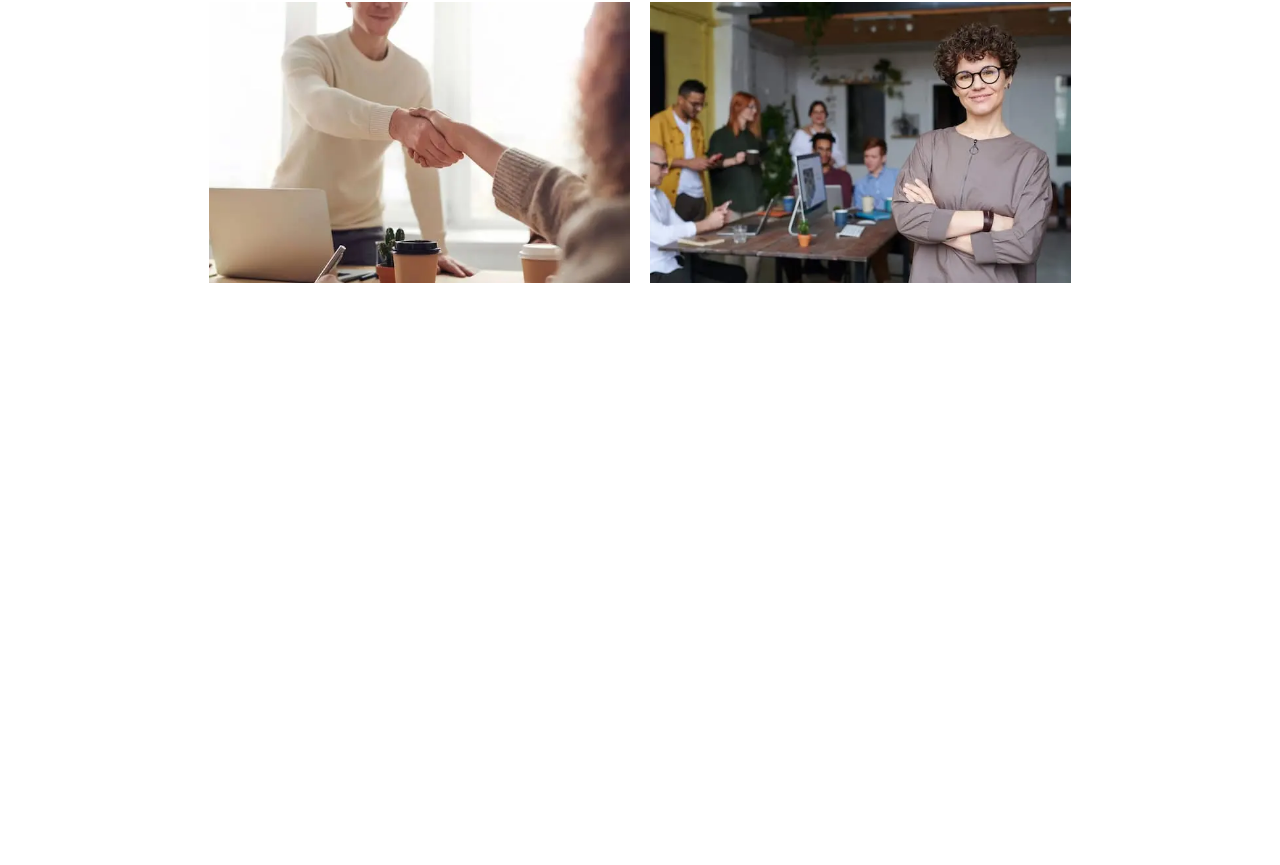
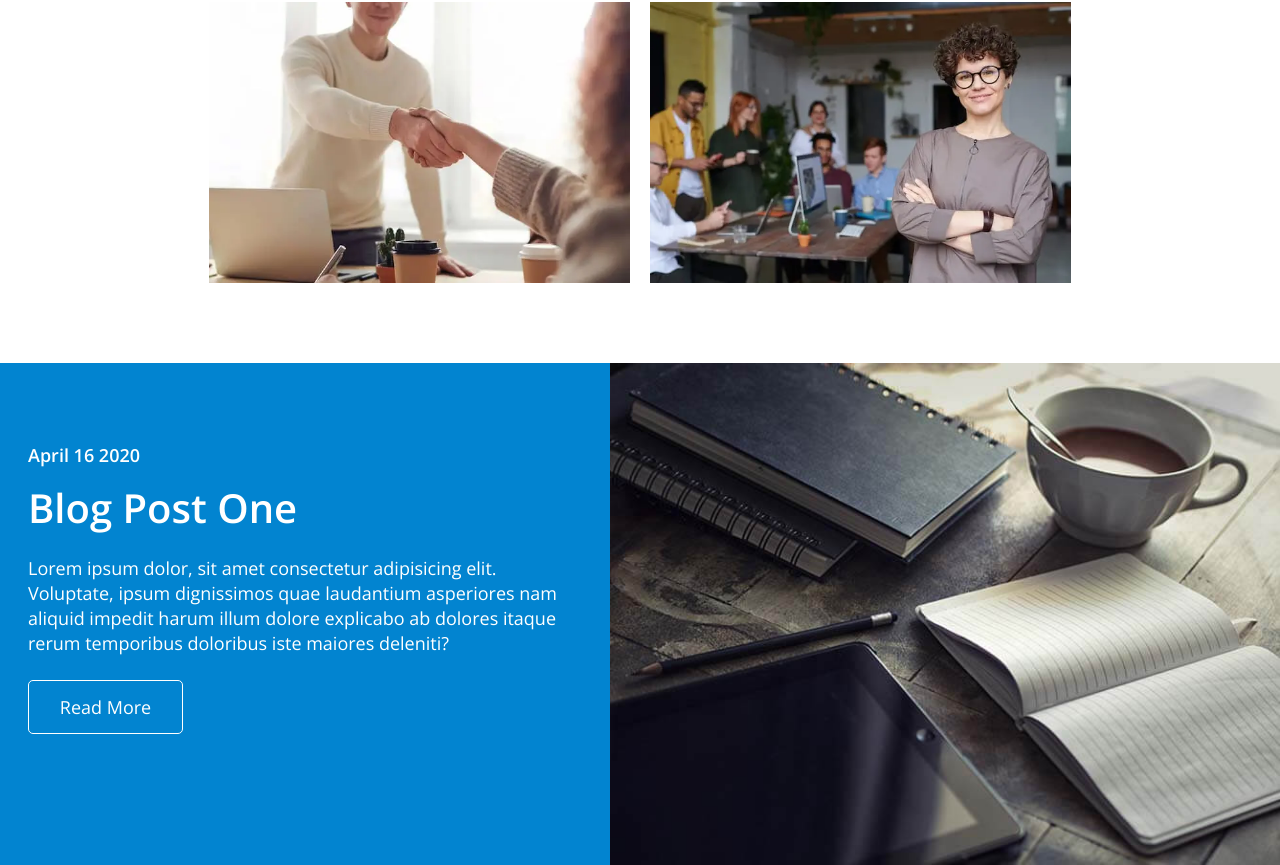
Before and after one commit to Annka-Sarviro/FinanceLedger, a React (Vite) app: page / in a window 1280 px wide. Shown: the part 2065-2930 px from the top of the page. Before the commit the page ends 2348 px from the top, so only its background shows below. Built offline with nearby package versions, Linux system fonts and the light colour scheme.

Commit message:
feat: add Blog section and its style

```diff
--- a/src/components/Blog/Blog.jsx
+++ b/src/components/Blog/Blog.jsx
@@ -1,5 +1,28 @@
+import s from "./Blog.styled";
+import img from "../../assets/home/blog.jpg";
+import {
+  SectionTitle,
+  SectionSubtitle,
+  SectionText,
+} from "../Layout/Layout.styled";
+
 const Blog = () => {
-  return <div>Blog</div>;
+  return (
+    <s.blogBox>
+      <s.container>
+        <SectionSubtitle>April 16 2020</SectionSubtitle>
+        <SectionTitle>Blog Post One</SectionTitle>
+        <SectionText>
+          Lorem ipsum dolor, sit amet consectetur adipisicing elit. Voluptate,
+          ipsum dignissimos quae laudantium asperiores nam aliquid impedit harum
+          illum dolore explicabo ab dolores itaque rerum temporibus doloribus
+          iste maiores deleniti?
+        </SectionText>
+        <s.buttonWhiteBlue>Read More</s.buttonWhiteBlue>
+      </s.container>
+      <s.blogImg src={img} width="670" />
+    </s.blogBox>
+  );
 };
 
 export default Blog;
--- /dev/null
+++ b/src/components/Blog/Blog.styled.js
@@ -0,0 +1,27 @@
+import styled from "styled-components";
+import { Container } from "../Layout/Layout.styled";
+import { ButtonWhite } from "../Button/Button.styled";
+
+const blogBox = styled.section`
+  background-color: var(--blue-color);
+  display: flex;
+`;
+
+const container = styled(Container)`
+  margin-left: 0;
+  margin-right: 0;
+  max-width: 690px;
+`;
+const blogImg = styled.img`
+  width: 670px;
+  height: 100%;
+`;
+
+const buttonWhiteBlue = styled(ButtonWhite)`
+  &:hover,
+  &:focus {
+    color: var(--blue-color);
+    border-color: var(--blue-colors);
+  }
+`;
+export default { container, blogBox, blogImg, buttonWhiteBlue };
--- a/src/components/Cases/Cases.styles.js
+++ b/src/components/Cases/Cases.styles.js
@@ -5,6 +5,8 @@ const casesBox = styled.section`
   text-align: center;
 `;
 
-const container = styled(Container)``;
+const container = styled(Container)`
+  padding-bottom: 80px;
+`;
 
 export default { container, casesBox };
--- a/src/pages/HomePage/HomePage.jsx
+++ b/src/pages/HomePage/HomePage.jsx
@@ -2,7 +2,7 @@ import Header from "../../components/Header/Header";
 import Hero from "../../components/Hero/Hero";
 import About from "../../components/About/About";
 import Cases from "../../components/Cases/Cases";
-// import Blog from "../../components/Blog/Blog";
+import Blog from "../../components/Blog/Blog";
 // import OurTeam from "../../components/OurTeam/OurTeam";
 // import Contact from "../../components/Contact/Contact";
 // import Footer from "../../components/Footer/Footer";
@@ -14,8 +14,8 @@ const HomePage = () => {
       <Hero />
       <About />
       <Cases />
-      {/* <Blog />
-      <OurTeam />
+      <Blog />
+      {/* <OurTeam />
       <Contact />
       <Footer /> */}
     </>
```
